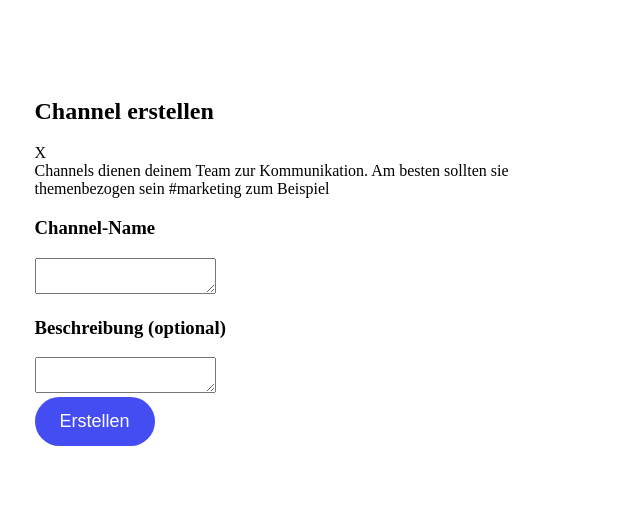
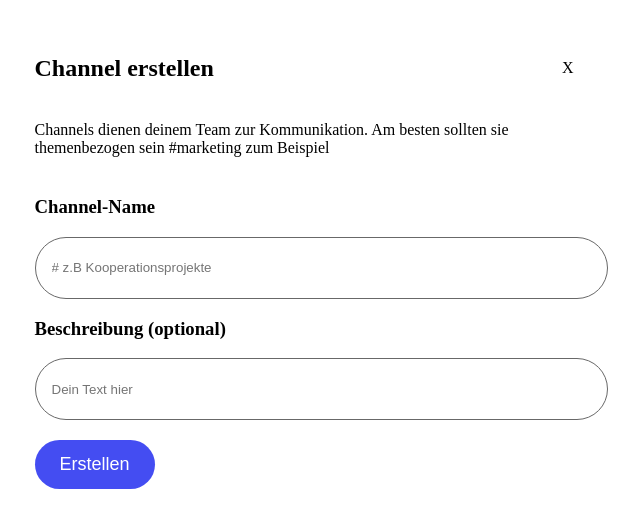
Before and after one commit to FlorianZunke/Da-Bubble, an Angular app: page / in a window 1280 px wide. Shown: the part 174-702 px from the top of the page, without its empty margins (336-976 px from the left). Built offline with nearby package versions, Linux system fonts and the light colour scheme.

Commit message:
add User Profil Dialog

```diff
--- a/src/app/overlays/channel-overlay/channel-overlay.component.html
+++ b/src/app/overlays/channel-overlay/channel-overlay.component.html
@@ -1,5 +1,5 @@
 <main>
-    <div>
+    <div class="top-area">
         <h2 mat-dialog-title>Channel erstellen</h2>
         <span mat-dialog-close>X</span>
     </div>
@@ -8,10 +8,10 @@
 
     <div>
         <h3>Channel-Name</h3>
-        <textarea></textarea>
+        <input placeholder="# z.B Kooperationsprojekte">
 
         <h3>Beschreibung <span>(optional)</span></h3>
-        <textarea></textarea>
+        <input placeholder="Dein Text hier">
     </div>
     <div>
         <button mat-dialog-close>Erstellen</button>
--- a/src/app/overlays/channel-overlay/channel-overlay.component.scss
+++ b/src/app/overlays/channel-overlay/channel-overlay.component.scss
@@ -1,11 +1,20 @@
 @import '../../../styles.scss';
 @import '../../../mixins.scss';
-
 
 main {
     height: 54.5rem;
     max-width: 33.688rem;
+    border-radius: 30px;
+
+
     display: flex;
     flex-direction: column;
     justify-content: center;
+    gap: 20px;
 }
+
+.top-area {
+    display: flex;
+    justify-content: space-between;
+    align-items: center;
+}
--- a/src/app/overlays/user-overlay/user-overlay.component.scss
+++ b/src/app/overlays/user-overlay/user-overlay.component.scss
@@ -0,0 +1,20 @@
+@import '../../../styles.scss';
+@import '../../../mixins.scss';
+
+main {
+    height: 54.5rem;
+    max-width: 33.688rem;
+    border-radius: 30px;
+
+
+    display: flex;
+    flex-direction: column;
+    justify-content: center;
+    gap: 20px;
+}
+
+.top-area {
+    display: flex;
+    justify-content: space-between;
+    align-items: center;
+}
--- a/src/app/overlays/user-overlay/user-overlay.component.ts
+++ b/src/app/overlays/user-overlay/user-overlay.component.ts
@@ -1,8 +1,10 @@
 import { Component } from '@angular/core';
+import { MatDialogModule } from '@angular/material/dialog';
+import { MatButtonModule } from '@angular/material/button';
 
 @Component({
   selector: 'app-user-overlay',
-  imports: [],
+  imports: [MatDialogModule, MatButtonModule],
   templateUrl: './user-overlay.component.html',
   styleUrl: './user-overlay.component.scss'
 })
--- a/src/styles.scss
+++ b/src/styles.scss
@@ -33,3 +33,11 @@ button {
     border-radius: 25px;
     border: none;
 }
+
+input {
+    height: 60px;
+    width: 100%;
+    border: 1px solid $textcolor;
+    border-radius: 40px;
+    padding: 0 1rem;
+}
```
Also changed, not shown: src/app/firebase-services/channel.service.ts (added, +9 -0 lines), src/app/overlays/user-overlay/user-overlay.component.html (+22 -1 lines), 1 other file (tests, documents, lock files or other folders).
